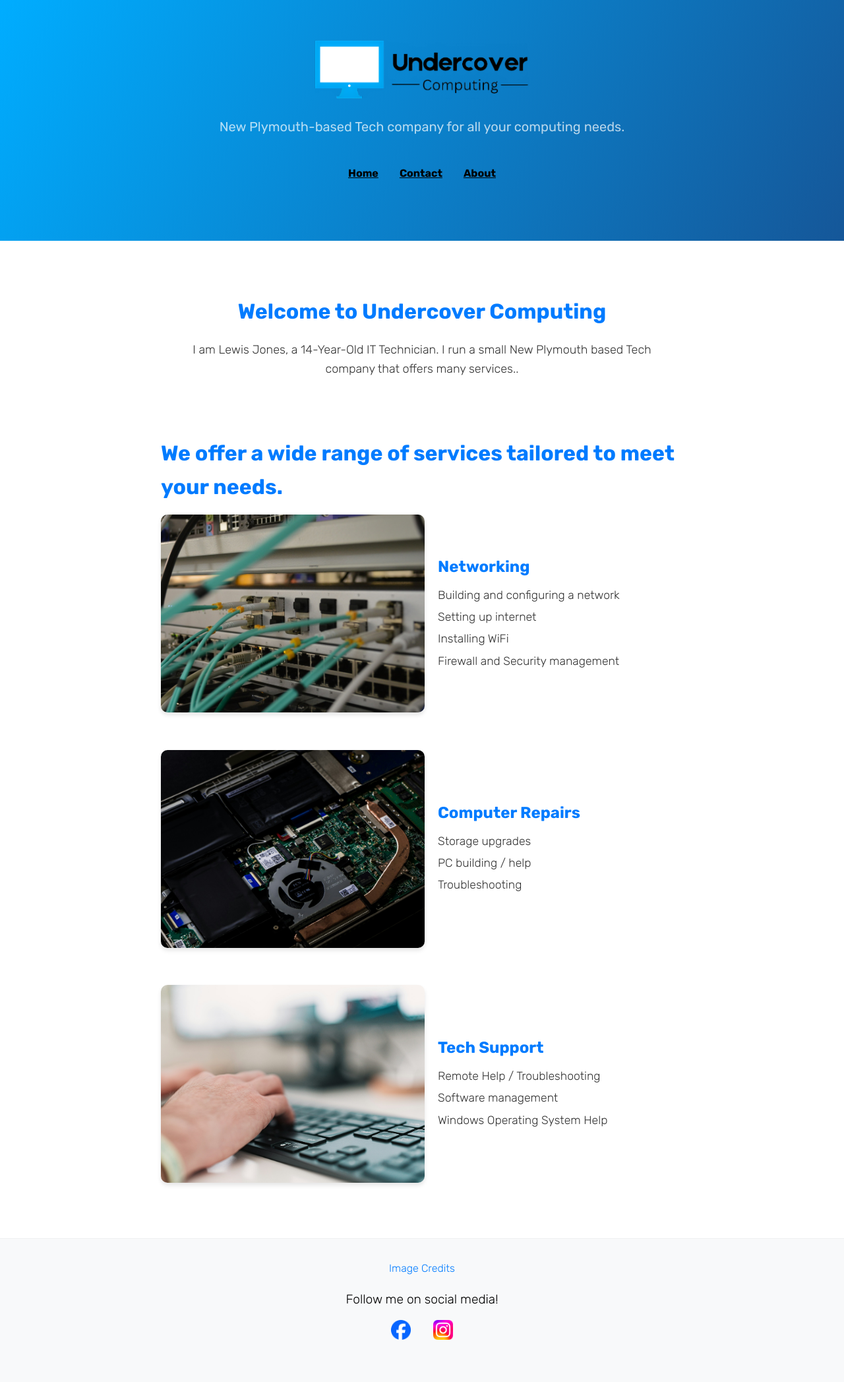
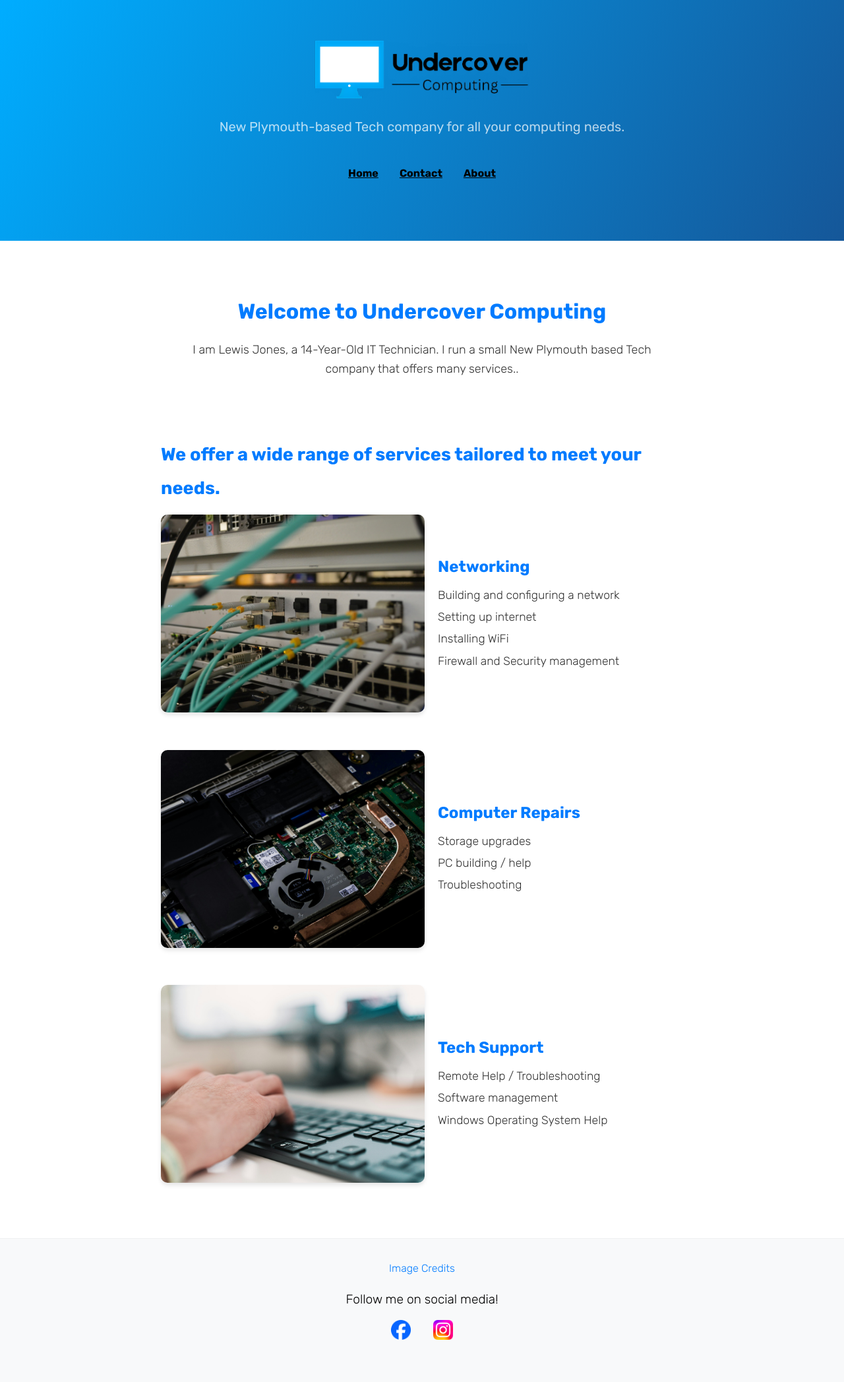
Before and after one commit to UndercoverComputing/undercovercomputing.com, a Jekyll site: the page index.html, which Jekyll copies as it is, in a window 1280 px wide. Shown: the whole page at 66% size. Built offline with Jekyll 4.4.1, drawn with Linux system fonts in a browser that asks for light colours.

Commit message:
changed font size

```diff
--- a/assets/css/style.scss
+++ b/assets/css/style.scss
@@ -21,11 +21,6 @@
 
 h2 {
     font-size: 2rem;
-    font-weight: 700;
-}
-
-h2.title {
-    font-size: 1.7rem;
     font-weight: 700;
 }
 
--- a/index.html
+++ b/index.html
@@ -53,7 +53,7 @@
         </div>
 
         <section class="service-section">
-            <h2 id="title"><strong>We offer a wide range of services tailored to meet your needs.</strong></h2>
+            <h2 id="title"><strong><span style="font-size: 1.7rem">We offer a wide range of services tailored to meet your needs.</span></strong></h2>
 
             <section class="service-item">
                 <img src="/images/networking_landscape.jpg" alt="Networking">
```
